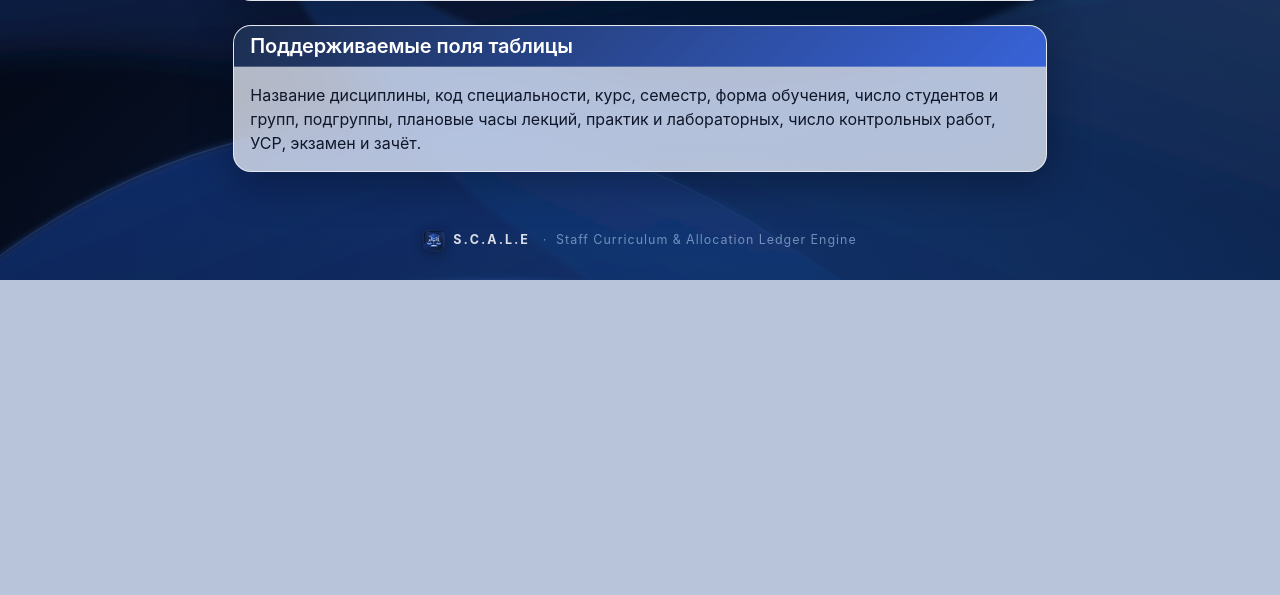
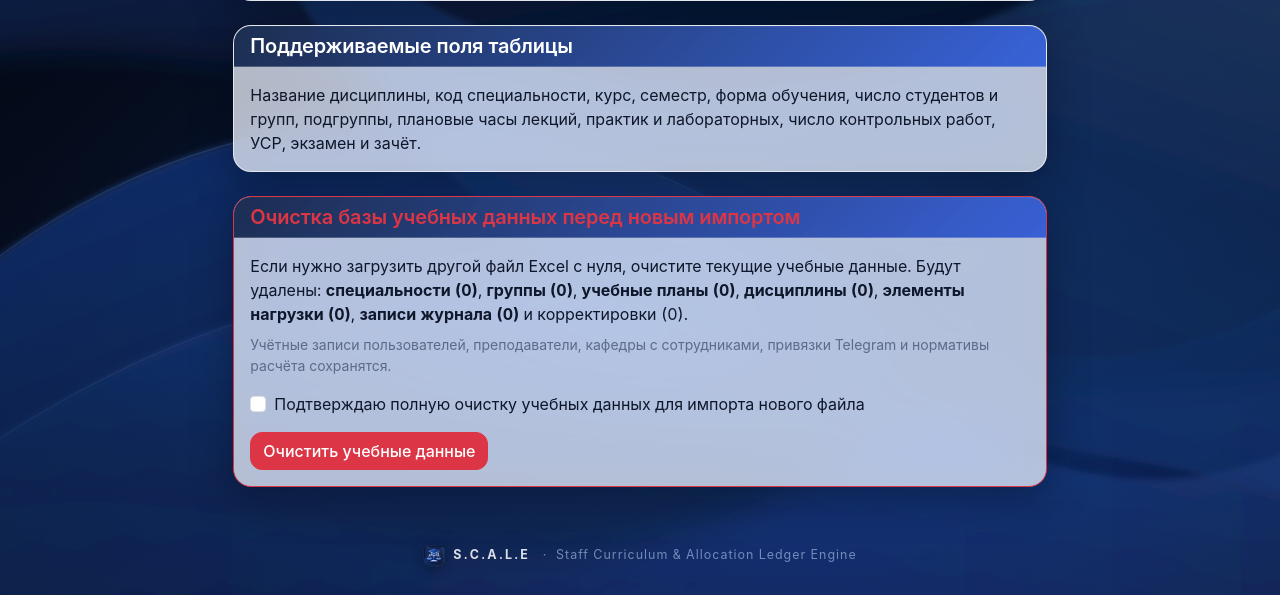
Before and after one commit to KovidIvan/TutorSys, a Django app: page /data-import/ in a window 1280 px wide. Shown: the part 884-1479 px from the top of the page. Before the commit the page ends 1164 px from the top, so only its background shows below. Run offline with Django 5.2, Linux system fonts and the light colour scheme; the visitor is signed in with stand-in values (Sample User, id 1); data that the repository does not hold is empty; some libraries are stand-ins or nearby versions.

Commit message:
Add safe academic data clearing before Excel import for deputy dean

```diff
--- a/core/templates/core/data_import.html
+++ b/core/templates/core/data_import.html
@@ -44,12 +44,43 @@
                 </form>
             </div>
         </div>
-        <div class="card">
+        <div class="card mb-4">
             <div class="card-header"><h5 class="mb-0">Поддерживаемые поля таблицы</h5></div>
             <div class="card-body">
                 <p class="mb-0">Название дисциплины, код специальности, курс, семестр, форма обучения, число студентов и групп, подгруппы, плановые часы лекций, практик и лабораторных, число контрольных работ, УСР, экзамен и зачёт.</p>
             </div>
         </div>
+
+        <div class="card border-danger" id="clear-db-section">
+            <div class="card-header bg-danger bg-opacity-10 text-danger">
+                <h5 class="mb-0">Очистка базы учебных данных перед новым импортом</h5>
+            </div>
+            <div class="card-body">
+                <p class="mb-2">
+                    Если нужно загрузить другой файл Excel с нуля, очистите текущие учебные данные.
+                    Будут удалены: <strong>специальности ({{ db_stats.specialties }})</strong>,
+                    <strong>группы ({{ db_stats.groups }})</strong>,
+                    <strong>учебные планы ({{ db_stats.curricula }})</strong>,
+                    <strong>дисциплины ({{ db_stats.disciplines }})</strong>,
+                    <strong>элементы нагрузки ({{ db_stats.load_items }})</strong>,
+                    <strong>записи журнала ({{ db_stats.journal_entries }})</strong>
+                    и корректировки ({{ db_stats.adjustments }}){% if db_stats.empty_departments %}, а также пустые кафедры без преподавателей ({{ db_stats.empty_departments }}){% endif %}.
+                </p>
+                <p class="text-muted small mb-3">
+                    Учётные записи пользователей, преподаватели, кафедры с сотрудниками, привязки Telegram и нормативы расчёта сохранятся.
+                </p>
+                <form method="post" action="{% url 'core:clear_academic_data' %}" onsubmit="return confirm('Вы действительно хотите удалить все учебные планы, группы, дисциплины и нагрузку из базы данных? Это действие нельзя отменить.');">
+                    {% csrf_token %}
+                    <div class="form-check mb-3">
+                        <input class="form-check-input" type="checkbox" value="1" id="confirm-clear-db" name="confirm_clear" required>
+                        <label class="form-check-label" for="confirm-clear-db">
+                            Подтверждаю полную очистку учебных данных для импорта нового файла
+                        </label>
+                    </div>
+                    <button class="btn btn-danger" type="submit">Очистить учебные данные</button>
+                </form>
+            </div>
+        </div>
     </div>
 </div>
 {% endblock %}
--- a/core/urls.py
+++ b/core/urls.py
@@ -19,6 +19,7 @@ urlpatterns = [
     # Параметры расчёта и импорт исходных данных
     path('settings/', views.settings_view, name='settings'),
     path('data-import/', views.data_import_view, name='data_import'),
+    path('data-import/clear/', views.clear_academic_data_view, name='clear_academic_data'),
 
     # Распределение нагрузки
     path('distribution/', views.distribution_view, name='distribution'),
--- a/core/views.py
+++ b/core/views.py
@@ -321,9 +321,68 @@ def data_import_view(request):
         'academic_year': academic_year,
         'selected_department': selected_department,
         'new_department_name': new_department_name,
+        'db_stats': {
+            'specialties': Specialty.objects.count(),
+            'groups': AcademicGroup.objects.count(),
+            'curricula': Curriculum.objects.count(),
+            'disciplines': Discipline.objects.count(),
+            'load_items': LoadItem.objects.count(),
+            'journal_entries': JournalEntry.objects.count(),
+            'adjustments': Adjustment.objects.count(),
+            'empty_departments': Department.objects.filter(teachers__isnull=True).count(),
+        },
     }
     context = add_role_context(context, request)
     return render(request, 'core/data_import.html', context)
+
+
+@login_required
+@require_http_methods(['POST'])
+def clear_academic_data_view(request):
+    """
+    Очистить учебные данные из базы перед импортом нового Excel-файла.
+    Сохраняет учётные записи, преподавателей, кафедры с сотрудниками,
+    привязки Telegram и настройки расчёта (CalcSettings, PositionRule).
+    Доступ: только заместитель декана или администратор.
+    """
+    if not (has_role(request.user, 'deputy_dean') or request.user.is_staff):
+        return error_page(request, 'Очищать учебные данные может только зам. декана или администратор.', 403)
+
+    if request.POST.get('confirm_clear') != '1':
+        messages.warning(request, 'Подтвердите очистку, отметив галочку перед нажатием кнопки.')
+        return redirect('core:data_import')
+
+    with transaction.atomic():
+        counts = {
+            'adjustments': Adjustment.objects.count(),
+            'journal_entries': JournalEntry.objects.count(),
+            'load_items': LoadItem.objects.count(),
+            'disciplines': Discipline.objects.count(),
+            'curricula': Curriculum.objects.count(),
+            'groups': AcademicGroup.objects.count(),
+            'specialties': Specialty.objects.count(),
+        }
+        Adjustment.objects.all().delete()
+        JournalEntry.objects.all().delete()
+        LoadItem.objects.all().delete()
+        Discipline.objects.all().delete()
+        Curriculum.objects.all().delete()
+        AcademicGroup.objects.all().delete()
+        Specialty.objects.all().delete()
+
+        empty_depts_qs = Department.objects.filter(teachers__isnull=True)
+        counts['empty_departments'] = empty_depts_qs.count()
+        empty_depts_qs.delete()
+
+    messages.success(
+        request,
+        'Учебные данные очищены: '
+        f"специальностей — {counts['specialties']}, групп — {counts['groups']}, "
+        f"учебных планов — {counts['curricula']}, дисциплин — {counts['disciplines']}, "
+        f"элементов нагрузки — {counts['load_items']}, записей журнала — {counts['journal_entries']}. "
+        'Учётные записи, преподаватели и параметры расчёта сохранены — можно импортировать новый Excel-файл.'
+    )
+    return redirect('core:data_import')
 
 
 # ============ ПРЕПОДАВАТЕЛИ (зав. кафедрой) ============
```
Also changed, not shown: core/templates/core/dean/dashboard.html (+9 -4 lines), core/test_importers.py (+52 -0 lines).
